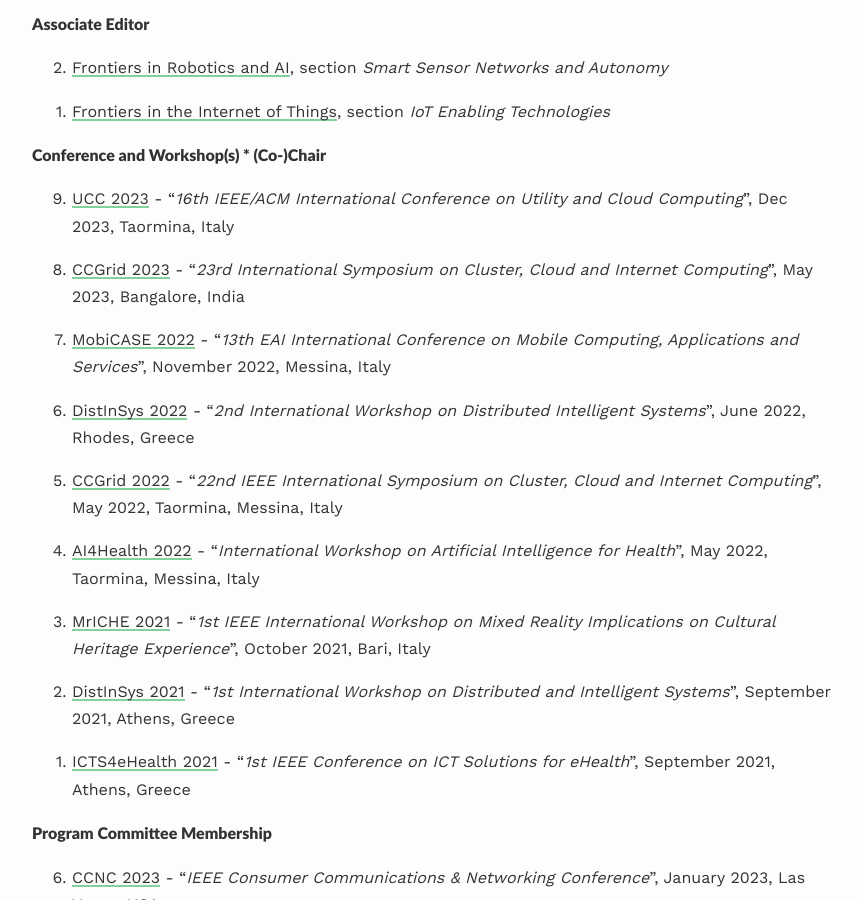
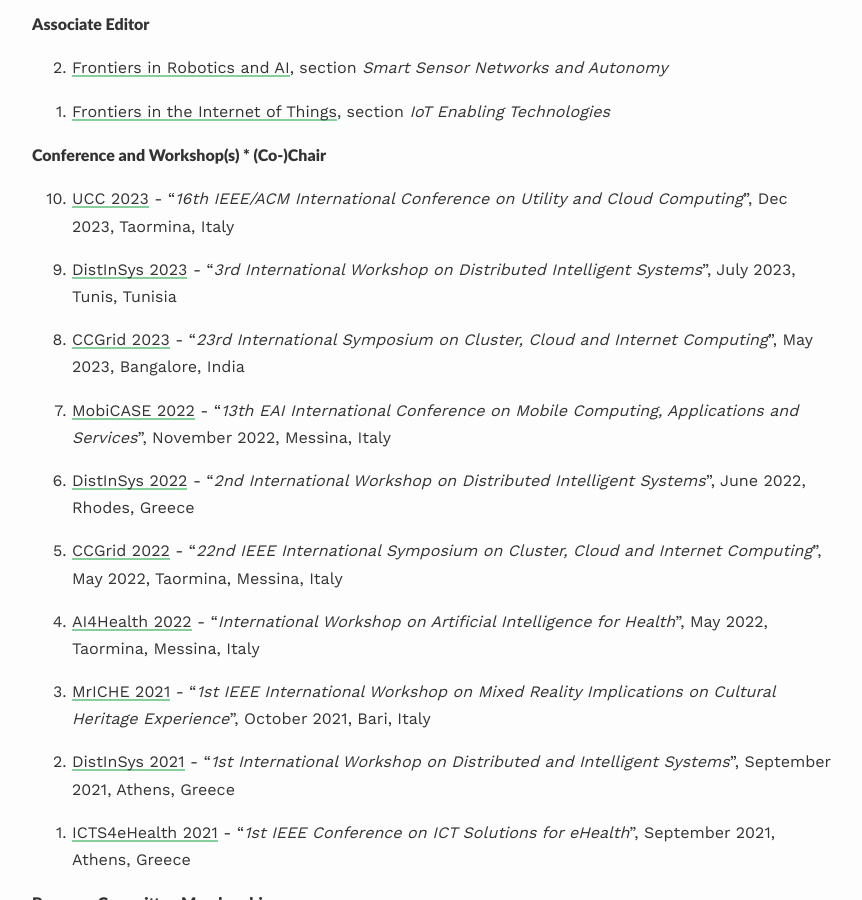
Before and after one commit to lcarnevale/lcarnevale.github.io, a Jekyll site: the page built from _pages/activities.md, in a window 1280 px wide and 900 px high, scrolled down 624 px. Shown: the whole window, without its empty margins (208-1070 px from the left). Built offline with Jekyll 4.4.1, drawn with Linux system fonts in a browser that asks for light colours; nearby versions of some CDN libraries; some web fonts are replaced.

Commit message:
include distinsys 2023

```diff
--- a/_pages/activities.md
+++ b/_pages/activities.md
@@ -26,6 +26,8 @@
 
 #### Conference and Workshop(s) * (Co-)Chair
 0. [UCC 2023](https://ucc-conference.org/) - "<i>16th IEEE/ACM International Conference on Utility and Cloud Computing</i>", Dec 2023, Taormina, Italy
+
+0. [DistInSys 2023](https://fcrlab.unime.it/calls/distinsys2023) - "<i>3rd International Workshop on Distributed Intelligent Systems</i>", July 2023, Tunis, Tunisia
 
 0. [CCGrid 2023](http://cds.iisc.ac.in/faculty/simmhan/ccgrid2023//) - "<i>23rd International Symposium on Cluster, Cloud and Internet Computing</i>", May 2023, Bangalore, India
 
```
